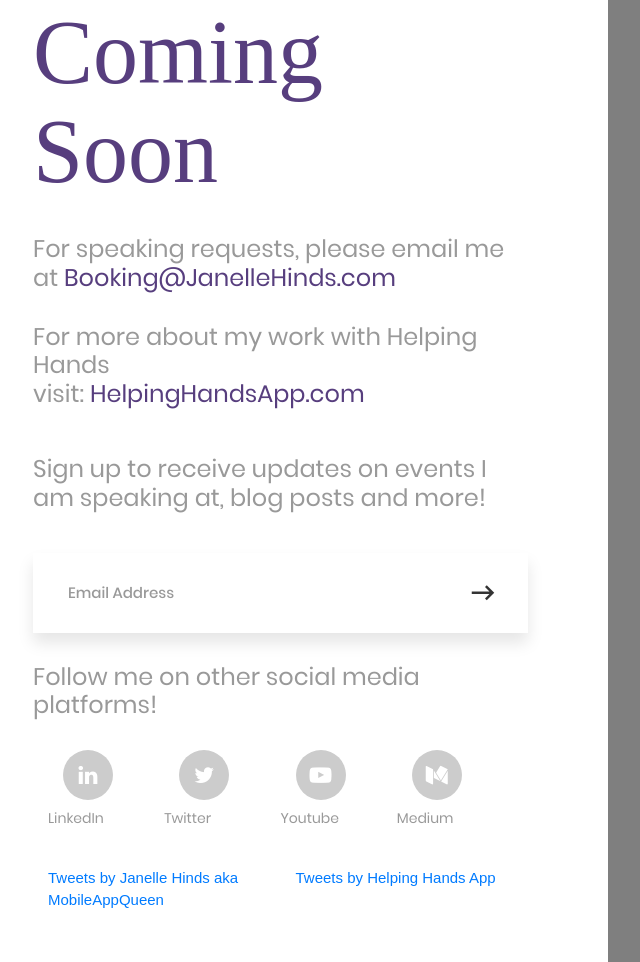
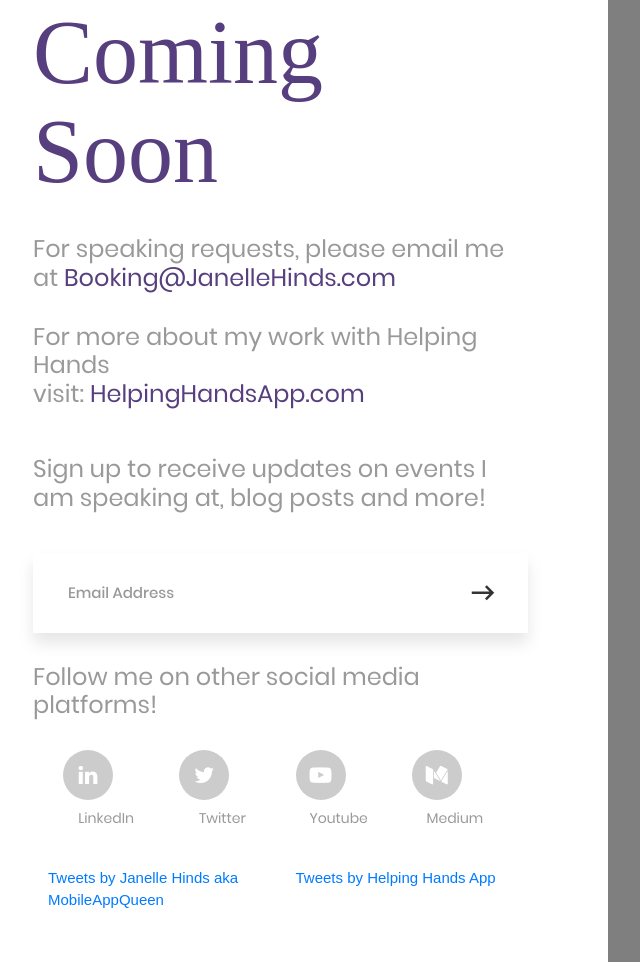
Before and after one commit to MobileAppQueen/mobileappqueen.github.io, a plain HTML site: page index.html in a window 1280 px wide. Shown: the part 189-1151 px from the top of the page, without its empty margins (32-672 px from the left). Drawn offline with Linux system fonts and the light colour scheme; a web font is replaced by a local one.

Commit message:
text centreed, still need icons

```diff
--- a/index.html
+++ b/index.html
@@ -72,39 +72,31 @@
 						<div class="flex-w p-b-40">
 
 							<div class="col-md-3">
-								<a href="https://www.linkedin.com/in/janellehinds/" class="size3 flex-c-m how-social trans-04 m-r-15 m-b-10">
+								<a href="https://www.linkedin.com/in/janellehinds/" class="size3 flex-c-m how-social trans-04 m-b-10">
 									<i class="fa fa-linkedin"></i>
 								</a>
-								<div class="row">
-									<p class="m2-txt2">LinkedIn
-									</div>
+									<p class="m2-txt2 text-center">LinkedIn
 								</div>
 
 								<div class="col-md-3">
-									<a href="https://twitter.com/MobileAppQueen" class="size3 flex-c-m how-social trans-04 m-r-15 m-b-10">
+									<a href="https://twitter.com/MobileAppQueen" class="size3 flex-c-m how-social trans-04 m-b-10">
 										<i class="fa fa-twitter"></i>
 									</a>
-									<div class="row">
-										<p class="m2-txt2">Twitter
-										</div>
+										<p class="m2-txt2 text-center">Twitter
 									</div>
 
 									<div class="col-md-3">
-										<a href="https://www.youtube.com/channel/UCa4g2BWzxiLBrdqN7wZcZKg/" class="size3 flex-c-m how-social trans-04 m-r-15 m-b-10">
+										<a href="https://www.youtube.com/channel/UCa4g2BWzxiLBrdqN7wZcZKg/" class="size3 flex-c-m how-social trans-04 m-b-10">
 											<i class="fa fa-youtube-play"></i>
 										</a>
-										<div class="row">
-											<p class="m2-txt2">Youtube
-											</div>
+											<p class="m2-txt2 text-center">Youtube
 										</div>
 
 										<div class="col-md-3">
-											<a href="https://medium.com/@janellehinds" class="size3 flex-c-m how-social trans-04 m-r-15 m-b-10">
+											<a href="https://medium.com/@janellehinds" class="size3 flex-c-m how-social trans-04 m-b-10">
 												<i class="fa fa-medium"></i>
 											</a>
-											<div class="row">
-												<p class="m2-txt2">Medium
-												</div>
+												<p class="m2-txt2 text-center">Medium
 											</div>
 
 										</div>
```
